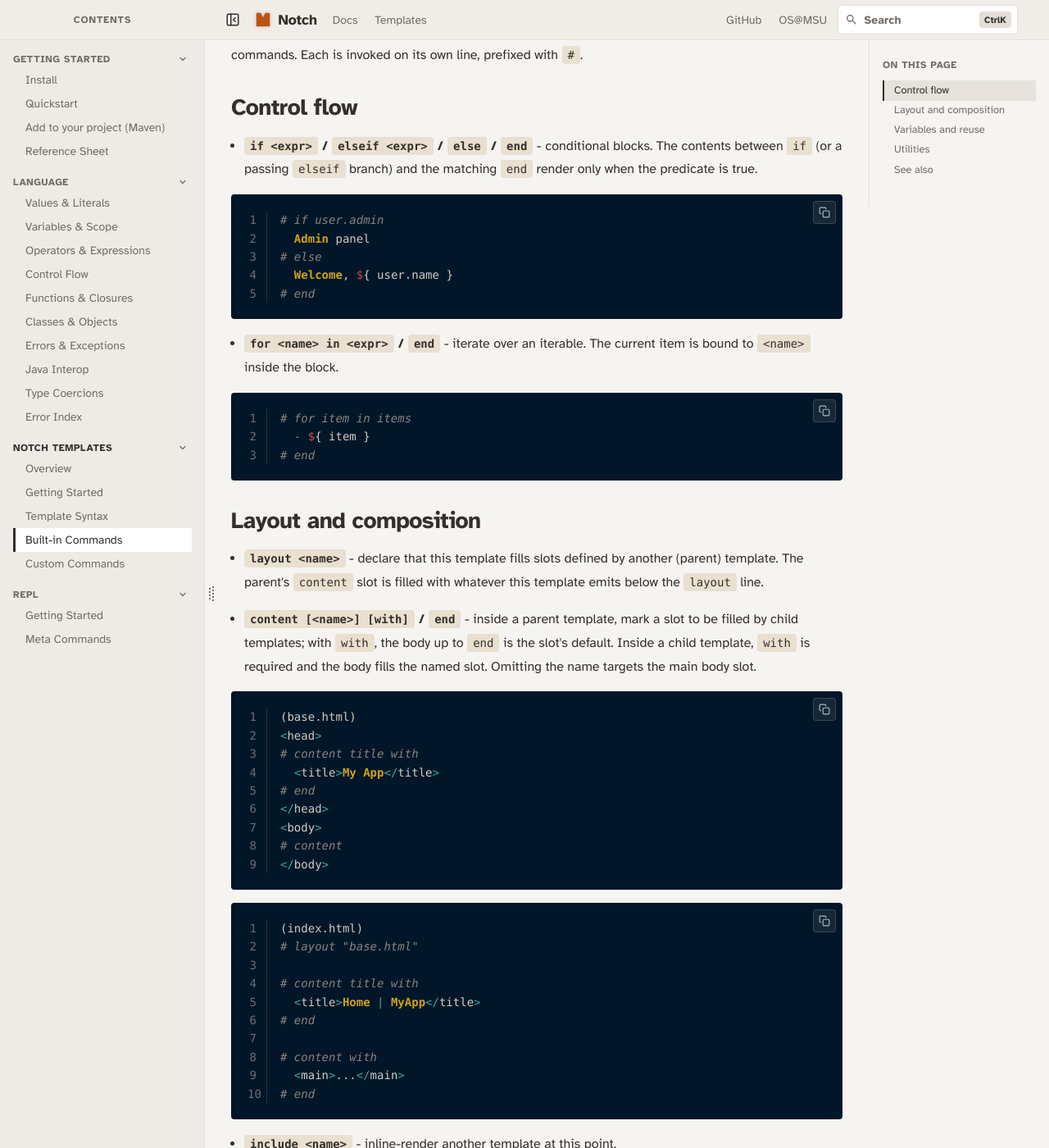
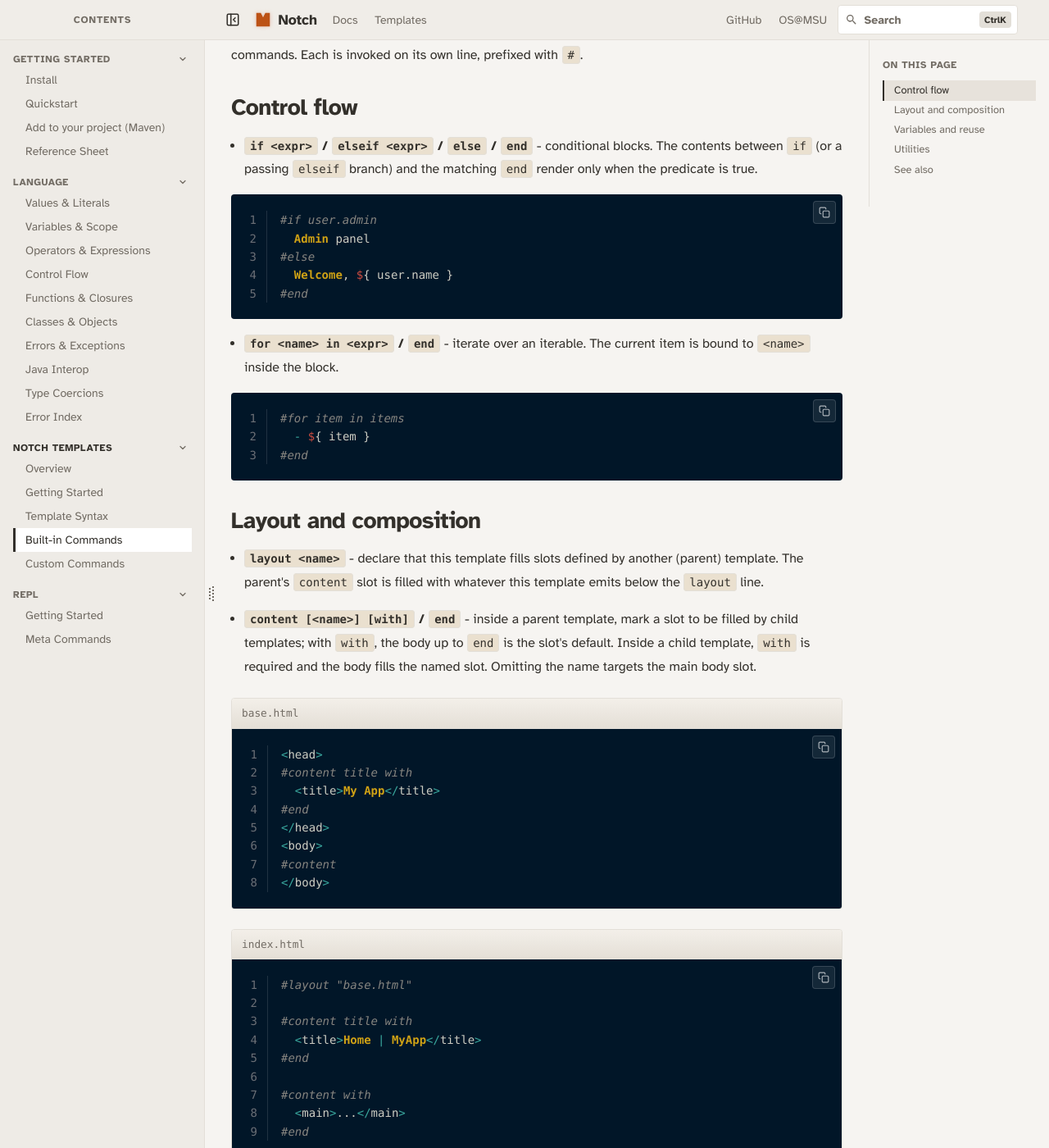
Before and after one commit to msu/notch, a Jekyll site: the page built from docs/_templates/commands.md, in a window 1280 px wide and 1400 px high, scrolled down 204 px. Shown: the whole window at 82% size. Built offline with Jekyll 4.4.1, drawn with Linux system fonts in a browser that asks for light colours.

Commit message:
Title content command examples and drop space after # in template docs
Template commands require the # and command name to be adjacent, so the
examples now read #if, #for, #end, etc. The base.html/index.html labels
move out of the code and into code-file title bars.

Co-Authored-By: Claude Opus 5.5 <noreply@anthropic.com>

````diff
--- a/docs/_templates/commands.md
+++ b/docs/_templates/commands.md
@@ -12,19 +12,19 @@ Calling `BasicNotchTemplateCommands.registerAll(registry)` on a fresh registry a
 - **`if <expr>` / `elseif <expr>` / `else` / `end`** - conditional blocks. The contents between `if` (or a passing `elseif` branch) and the matching `end` render only when the predicate is true.
 
 ```notch
-# if user.admin
+#if user.admin
   Admin panel
-# else
+#else
   Welcome, ${ user.name }
-# end
+#end
 ```
 
 - **`for <name> in <expr>` / `end`** - iterate over an iterable. The current item is bound to `<name>` inside the block.
 
 ```notch
-# for item in items
+#for item in items
   - ${ item }
-# end
+#end
 ```
 
 ## Layout and composition
@@ -33,30 +33,32 @@ Calling `BasicNotchTemplateCommands.registerAll(registry)` on a fresh registry a
 
 - **`content [<name>] [with]` / `end`** - inside a parent template, mark a slot to be filled by child templates; with `with`, the body up to `end` is the slot's default. Inside a child template, `with` is required and the body fills the named slot. Omitting the name targets the main body slot.
 
-```notch
-(base.html)
+<div class="code-file"><div class="code-file-title">base.html</div>
+{% highlight notch %}
 <head>
-# content title with
+#content title with
   <title>My App</title>
-# end
+#end
 </head>
 <body>
-# content
+#content
 </body>
-```
+{% endhighlight %}
+</div>
 
-```notch
-(index.html)
-# layout "base.html"
+<div class="code-file"><div class="code-file-title">index.html</div>
+{% highlight notch %}
+#layout "base.html"
 
-# content title with
+#content title with
   <title>Home | MyApp</title>
-# end
+#end
 
-# content with
+#content with
   <main>...</main>
-# end
-```
+#end
+{% endhighlight %}
+</div>
 
 - **`include <name>`** - inline-render another template at this point.
 
````
Also changed, not shown: docs/_templates/extending.md (+2 -2 lines), docs/_templates/syntax.md (+2 -2 lines).
